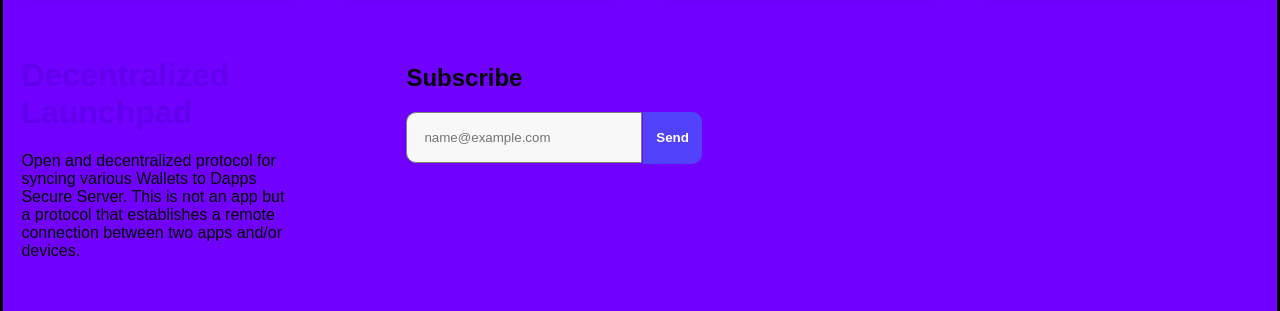
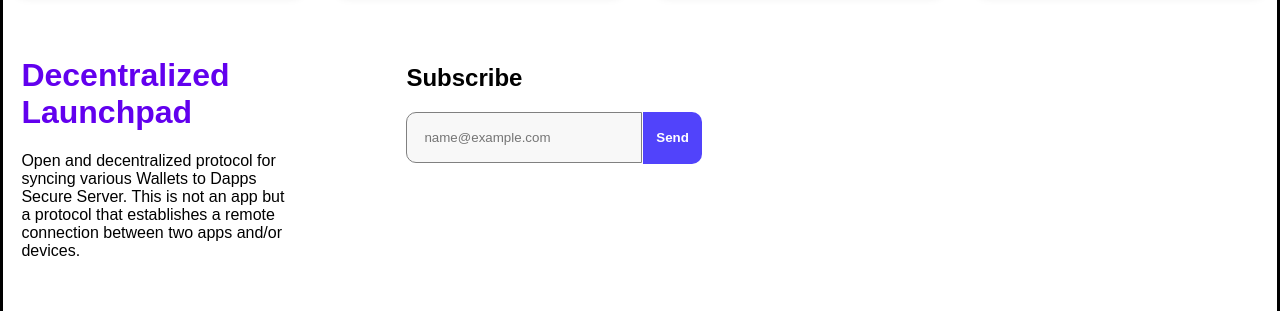
Before and after one commit to BennyBoy10/Murphy, a plain HTML site: page Connect-Wallet/index.html in a window 1280 px wide. Shown: the part 2314-2625 px from the top of the page. Drawn offline with nearby package versions, Linux system fonts and the light colour scheme.

Commit message:
Update Style.css

```diff
--- a/Connect-Wallet/Style.css
+++ b/Connect-Wallet/Style.css
@@ -18,7 +18,6 @@ a {
   border: none;
   border-radius: 0px;
   background-color: #FFF;
-  background-color: #7000FF;
 }
 .top {
   margin: -3px;
```
